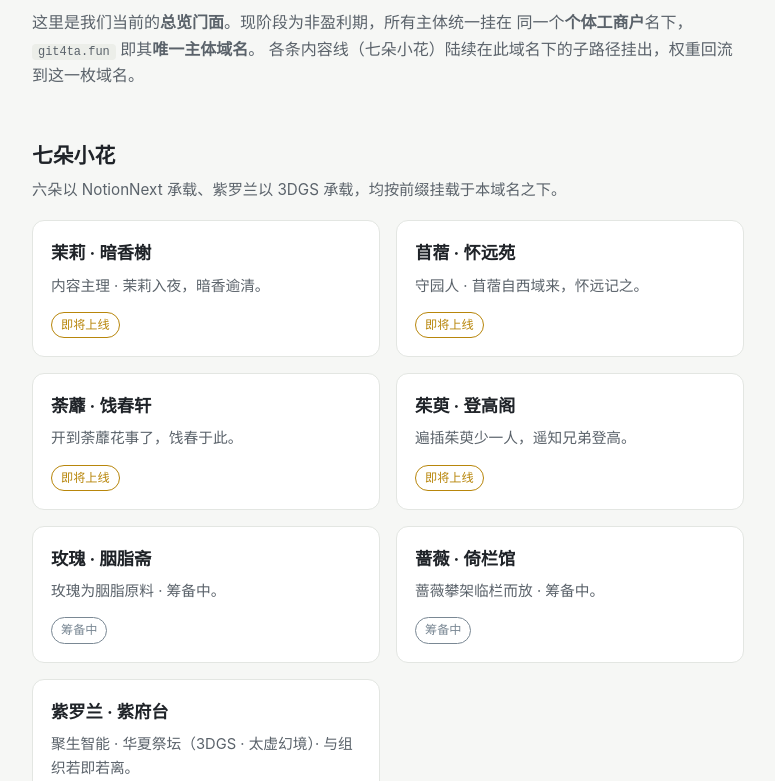
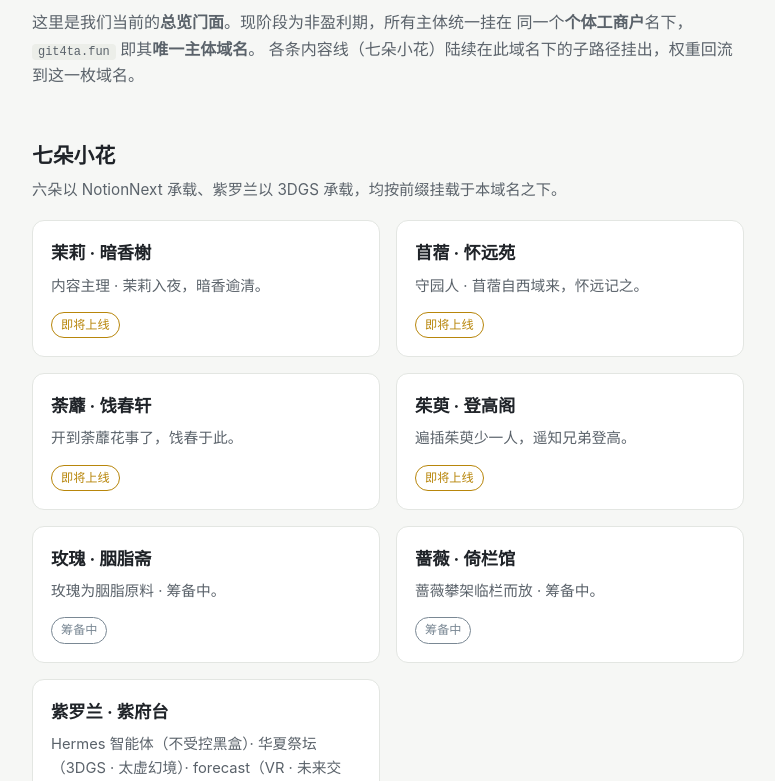
Before and after one commit to Seek-Key-LTD/navigation, a plain HTML site: page index.html in a window 1280 px wide. Shown: the part 171-952 px from the top of the page, without its empty margins (252-1027 px from the left). Drawn offline with Linux system fonts and the light colour scheme.

Commit message:
紫罗兰·紫府台补全定位：Hermes智能体(不受控黑盒)+华夏祭坛(3DGS·太虚幻境)+forecast(VR·未来交互)

```diff
--- a/index.html
+++ b/index.html
@@ -81,7 +81,7 @@
         <li class="card">
           <a href="/ziluolan/">
             <h3>紫罗兰 · 紫府台</h3>
-            <p>聚生智能 · 华夏祭坛（3DGS · 太虚幻境）· 与组织若即若离。</p>
+            <p>Hermes 智能体（不受控黑盒）· 华夏祭坛（3DGS · 太虚幻境）· forecast（VR · 未来交互）· 与组织若即若离。</p>
             <span class="badge plan">筹备中</span>
           </a>
         </li>
```
